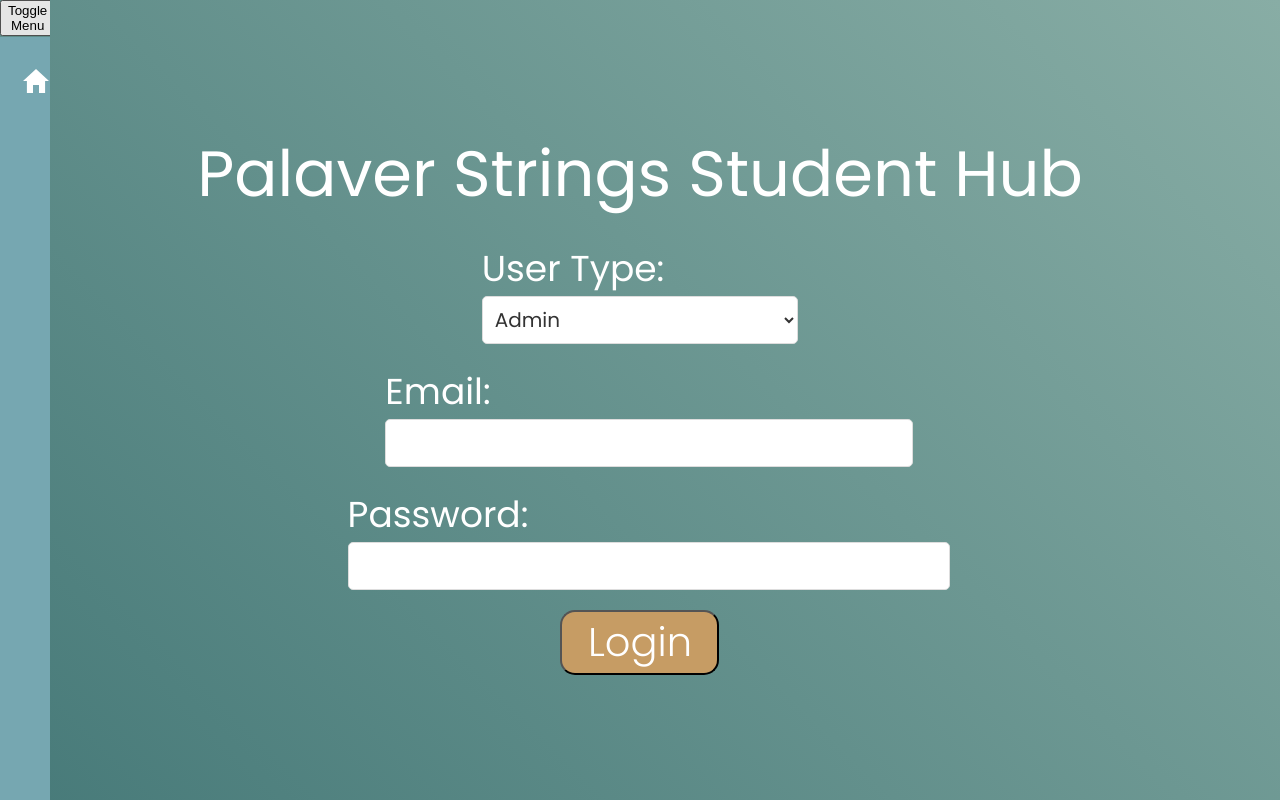
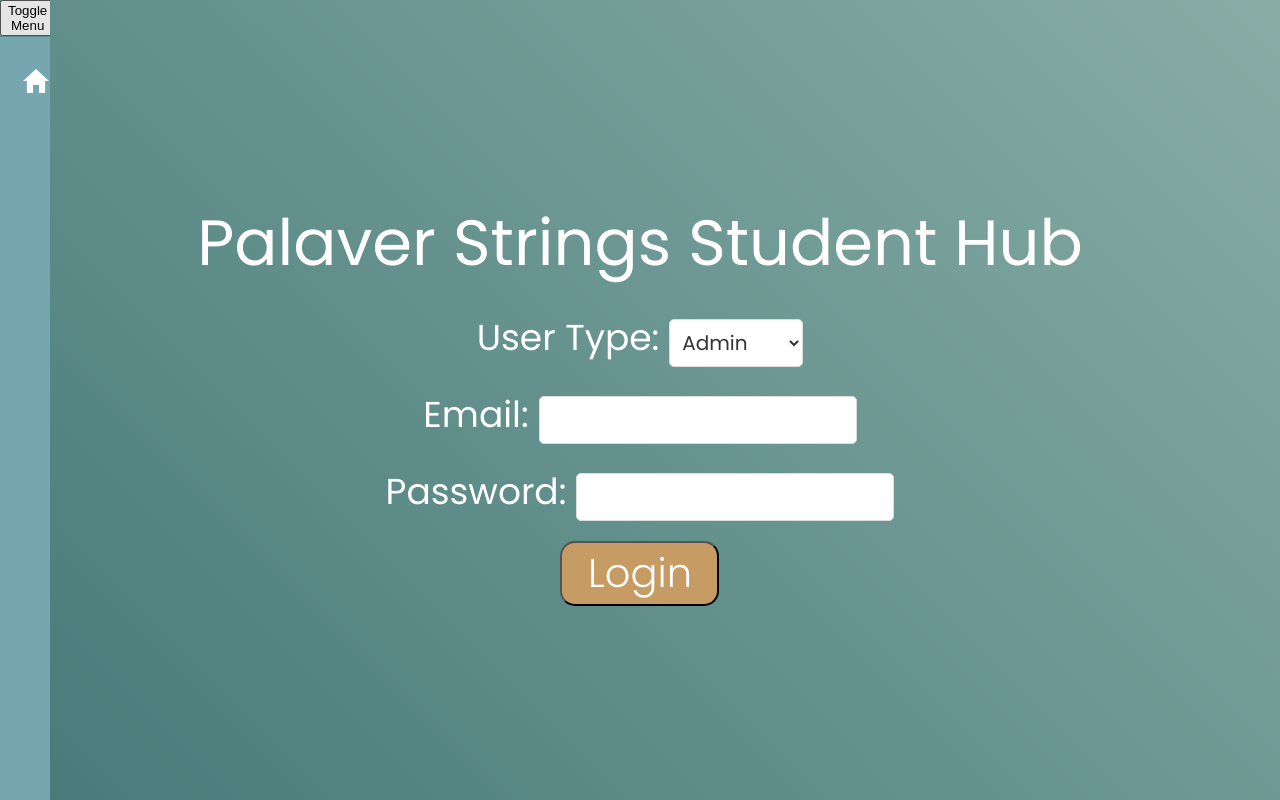
Before and after one commit to ssloth1/palaver-strings-capstone, a React (Create React App) app in the folder frontend/: page /login in a window 1280 px wide. Built offline with nearby package versions, Linux system fonts and the light colour scheme.

Commit message:
Update Login.module.css

```diff
--- a/frontend/src/components/general-components/styles/Login.module.css
+++ b/frontend/src/components/general-components/styles/Login.module.css
@@ -43,17 +43,32 @@
     margin-bottom: 20px;
 }
 
-/* The input fields and dropdown box */
-.inputField, .dropdownBox {
+/* The input fields */
+.inputField {
     font-family: 'Poppins', sans-serif;
     font-size: 20px;
+    margin-left: 10px;
     padding: 8px;
     border-radius: 5px;
-    border: 1px solid #DDD; /* Subtle border */
+    border: 1px solid #DDD;
     background-color: #FFF;
     color: #333;
     outline: none;
-    width: 100%;
+    width: 300px;
+}
+
+/* The dropdown box */
+.dropdownBox {
+    font-family: 'Poppins', sans-serif;
+    font-size: 20px;
+    margin-left: 10px;
+    padding: 8px;
+    border-radius: 5px;
+    border: 1px solid #DDD;
+    background-color: #FFF;
+    color: #333;
+    outline: none;
+    width: auto;
 }
 
 /* The color of the input fields and dropdown box border on focus */
```
